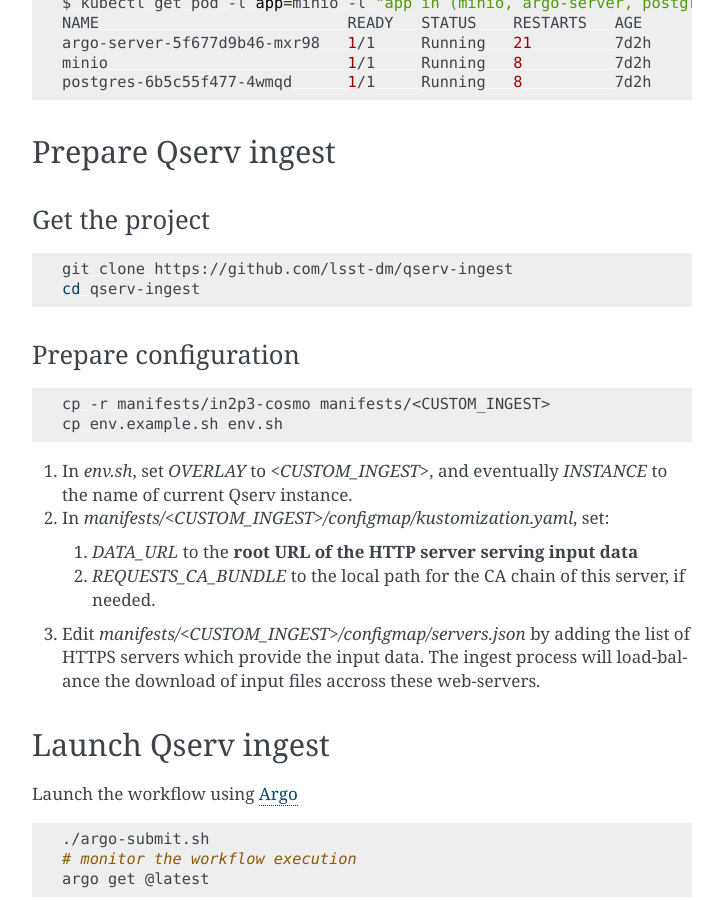
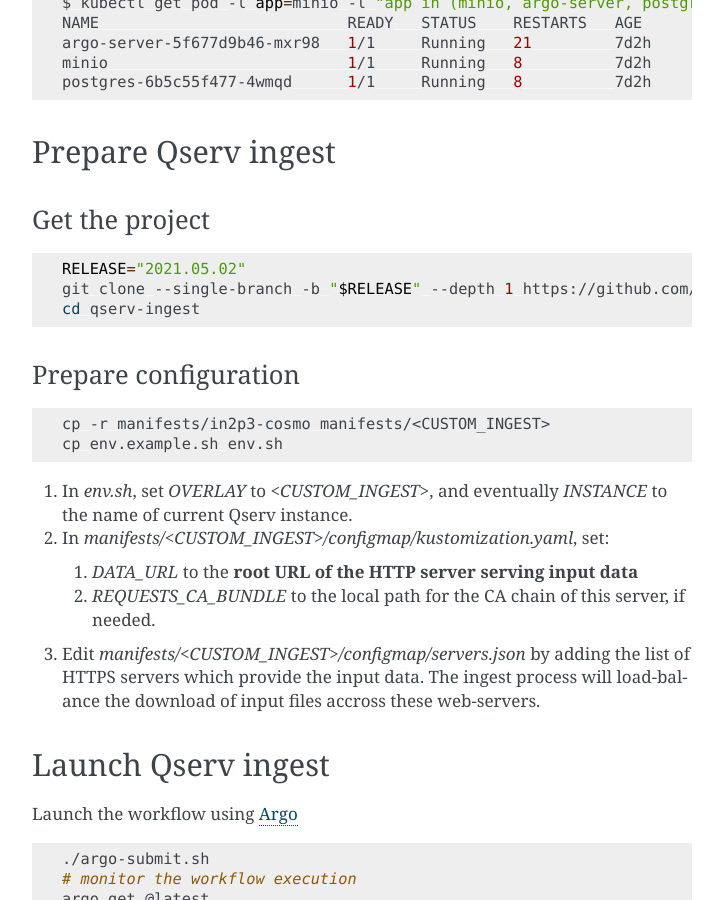
Before and after one commit to lsst-dm/qserv-ingest, a Sphinx documentation site: the page built from doc/user/run.rst, in a window 1280 px wide and 900 px high, scrolled down 1119 px. Shown: the whole window, without its empty margins (388-1111 px from the left). Built offline with Sphinx 7.4.7, drawn with Linux system fonts in a browser that asks for light colours.

Commit message:
Document how to install release 2021.05.02

```diff
--- a/doc/user/run.rst
+++ b/doc/user/run.rst
@@ -61,7 +61,8 @@
 
 .. code:: sh
 
-    git clone https://github.com/lsst-dm/qserv-ingest
+    RELEASE="2021.05.02"
+    git clone --single-branch -b "$RELEASE" --depth 1 https://github.com/lsst-dm/qserv-ingest
     cd qserv-ingest
 
 Prepare configuration
```
